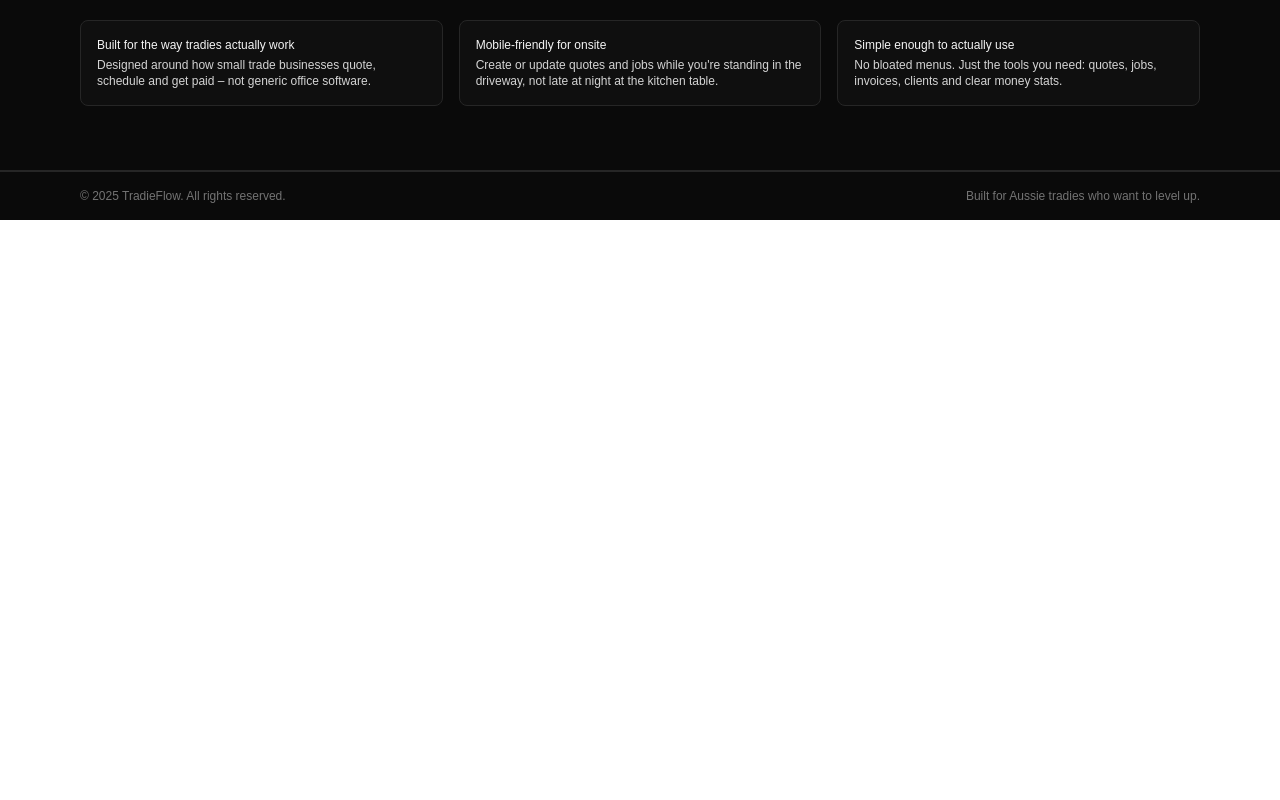
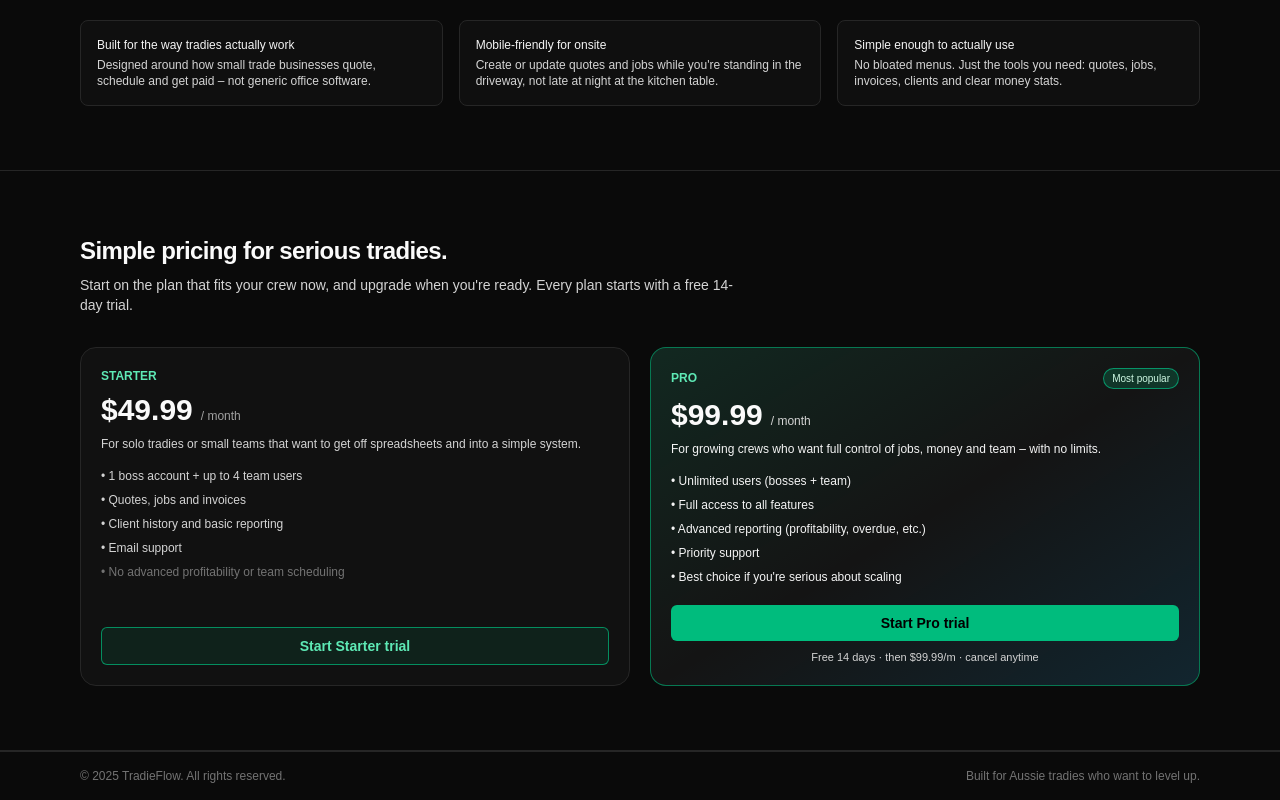
Before and after one commit to coreyynunn/TradieFlow, a Next.js app: page / in a window 1280 px wide. Shown: the part 1042-1842 px from the top of the page. Before the commit the page ends 1262 px from the top, so only its background shows below. Built offline with nearby package versions, Linux system fonts and the light colour scheme.

Commit message:
Add Starter and Pro pricing to landing page

```diff
--- a/app/page.tsx
+++ b/app/page.tsx
@@ -58,7 +58,7 @@
               </p>
 
               <div className="flex flex-wrap items-center gap-3">
-                {/* Main CTA with two-line text inside button (style B) */}
+                {/* Main CTA with two-line text inside button */}
                 <Link
                   href="/auth/signup"
                   className="rounded-md bg-emerald-500 px-5 py-3 text-sm font-semibold text-black hover:bg-emerald-400 inline-flex flex-col items-center justify-center"
@@ -67,7 +67,7 @@
                     Start using TradieFlow
                   </span>
                   <span className="mt-0.5 text-[11px] font-normal text-emerald-950/90">
-                    Free 14-day trial → then $99.99/m
+                    Free 14-day trial · then from $49.99/m
                   </span>
                 </Link>
 
@@ -290,6 +290,100 @@
             </div>
           </div>
         </section>
+
+        {/* Pricing section */}
+        <section className="border-b border-neutral-800 bg-neutral-950/95">
+          <div className="mx-auto max-w-6xl px-4 py-12 md:py-16">
+            <h2 className="text-xl font-semibold tracking-tight md:text-2xl">
+              Simple pricing for serious tradies.
+            </h2>
+            <p className="mt-2 max-w-2xl text-sm text-neutral-300">
+              Start on the plan that fits your crew now, and upgrade when
+              you&apos;re ready. Every plan starts with a free 14-day trial.
+            </p>
+
+            <div className="mt-8 grid gap-5 md:grid-cols-2">
+              {/* Starter Plan */}
+              <div className="rounded-2xl border border-neutral-800 bg-neutral-900/60 p-5 flex flex-col justify-between">
+                <div>
+                  <div className="text-xs font-semibold uppercase text-emerald-300">
+                    Starter
+                  </div>
+                  <div className="mt-2 flex items-baseline gap-2">
+                    <span className="text-3xl font-semibold">$49.99</span>
+                    <span className="text-xs text-neutral-400">/ month</span>
+                  </div>
+                  <p className="mt-2 text-xs text-neutral-300">
+                    For solo tradies or small teams that want to get off
+                    spreadsheets and into a simple system.
+                  </p>
+
+                  <ul className="mt-4 space-y-2 text-xs text-neutral-300">
+                    <li>• 1 boss account + up to 4 team users</li>
+                    <li>• Quotes, jobs and invoices</li>
+                    <li>• Client history and basic reporting</li>
+                    <li>• Email support</li>
+                    <li className="text-neutral-500">
+                      • No advanced profitability or team scheduling
+                    </li>
+                  </ul>
+                </div>
+
+                <div className="mt-5">
+                  <Link
+                    href="/auth/signup"
+                    className="inline-flex w-full items-center justify-center rounded-md border border-emerald-500/70 bg-emerald-500/10 px-4 py-2 text-sm font-semibold text-emerald-300 hover:bg-emerald-500/20"
+                  >
+                    Start Starter trial
+                  </Link>
+                </div>
+              </div>
+
+              {/* Pro Plan */}
+              <div className="rounded-2xl border border-emerald-500/60 bg-neutral-900/80 p-5 flex flex-col justify-between relative overflow-hidden">
+                <div className="absolute inset-0 pointer-events-none opacity-30 bg-gradient-to-br from-emerald-500/40 via-transparent to-sky-500/40" />
+                <div className="relative">
+                  <div className="flex items-center justify-between">
+                    <div className="text-xs font-semibold uppercase text-emerald-300">
+                      Pro
+                    </div>
+                    <span className="rounded-full bg-emerald-500/20 px-2 py-[2px] text-[10px] text-emerald-100 border border-emerald-400/60">
+                      Most popular
+                    </span>
+                  </div>
+                  <div className="mt-2 flex items-baseline gap-2">
+                    <span className="text-3xl font-semibold">$99.99</span>
+                    <span className="text-xs text-neutral-300">/ month</span>
+                  </div>
+                  <p className="mt-2 text-xs text-neutral-100">
+                    For growing crews who want full control of jobs, money and
+                    team – with no limits.
+                  </p>
+
+                  <ul className="mt-4 space-y-2 text-xs text-neutral-100">
+                    <li>• Unlimited users (bosses + team)</li>
+                    <li>• Full access to all features</li>
+                    <li>• Advanced reporting (profitability, overdue, etc.)</li>
+                    <li>• Priority support</li>
+                    <li>• Best choice if you&apos;re serious about scaling</li>
+                  </ul>
+                </div>
+
+                <div className="relative mt-5">
+                  <Link
+                    href="/auth/signup"
+                    className="inline-flex w-full items-center justify-center rounded-md bg-emerald-500 px-4 py-2 text-sm font-semibold text-black hover:bg-emerald-400"
+                  >
+                    Start Pro trial
+                  </Link>
+                  <p className="mt-2 text-[11px] text-neutral-300 text-center">
+                    Free 14 days · then $99.99/m · cancel anytime
+                  </p>
+                </div>
+              </div>
+            </div>
+          </div>
+        </section>
       </main>
 
       {/* Footer */}
```
